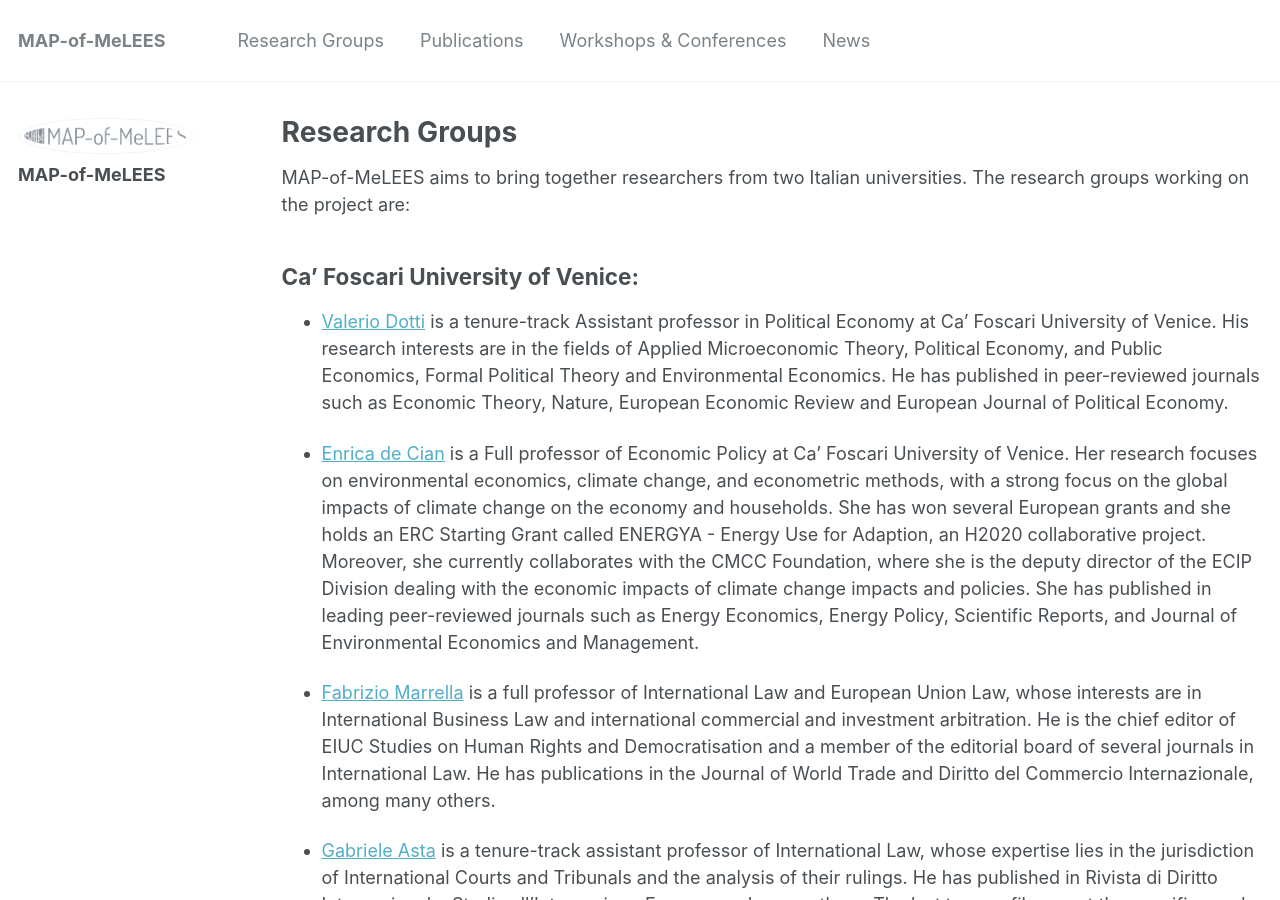
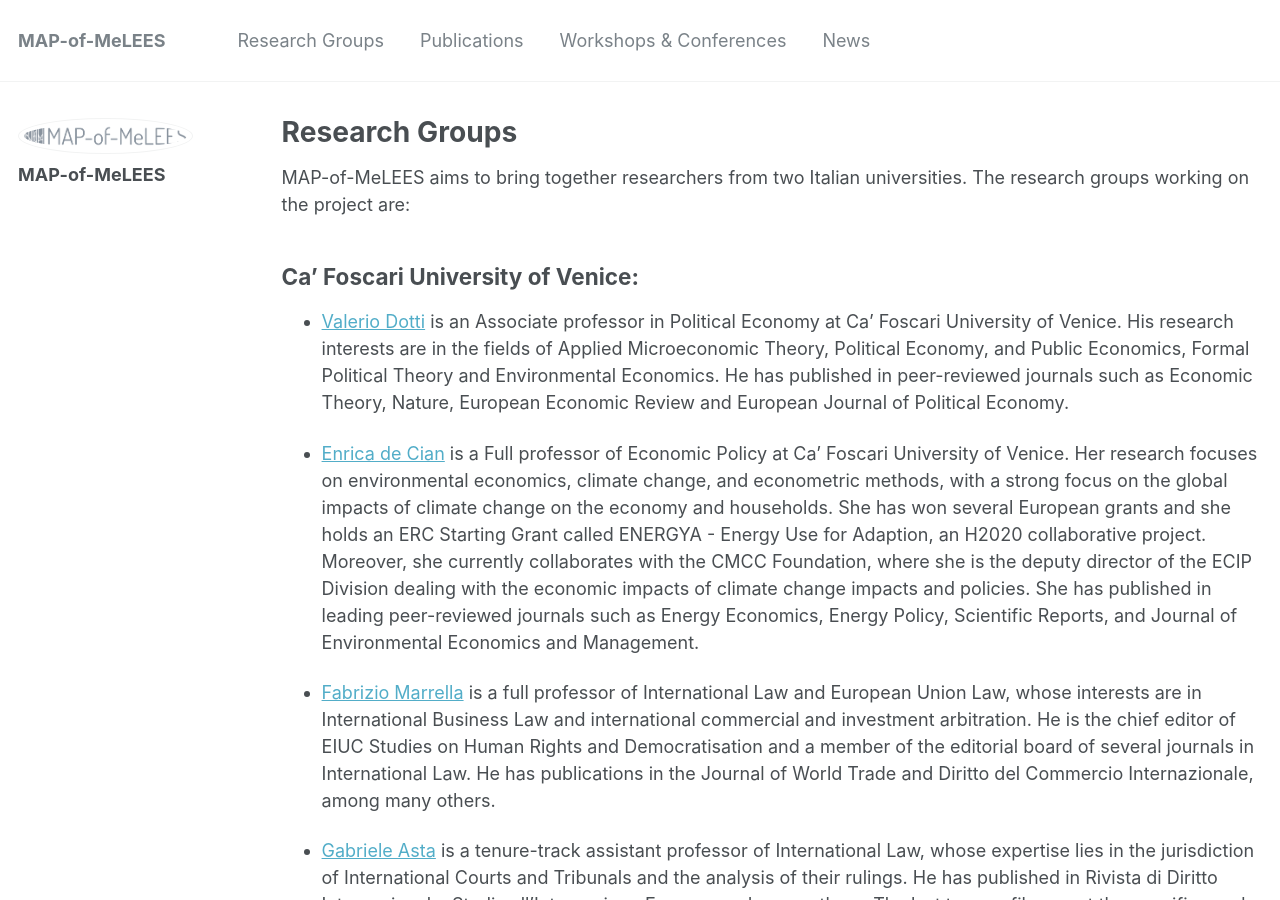
Before and after one commit to valeriodotti/MAP-of-MeLEES, a Jekyll site: the page built from _pages/groups.md, in a window 1280 px wide and 900 px high. Built offline with Jekyll 4.4.1, drawn with Linux system fonts in a browser that asks for light colours.

Commit message:
Update groups.md

```diff
--- a/_pages/groups.md
+++ b/_pages/groups.md
@@ -9,7 +9,7 @@ MAP-of-MeLEES aims to bring together researchers from two Italian universities.
 
 ## Ca' Foscari University of Venice:
 
-* [Valerio Dotti](https://valeriodotti.github.io) is a tenure-track Assistant professor in Political Economy at Ca' Foscari University of Venice. His research interests are in the fields of Applied Microeconomic Theory, Political Economy, and Public Economics, Formal Political Theory and Environmental Economics. He has published in peer-reviewed journals such as Economic Theory, Nature, European Economic Review and European Journal of Political Economy.
+* [Valerio Dotti](https://valeriodotti.github.io) is an Associate professor in Political Economy at Ca' Foscari University of Venice. His research interests are in the fields of Applied Microeconomic Theory, Political Economy, and Public Economics, Formal Political Theory and Environmental Economics. He has published in peer-reviewed journals such as Economic Theory, Nature, European Economic Review and European Journal of Political Economy.
 
 * [Enrica de Cian](https://www.unive.it/data/persone/5591358) is a Full professor of Economic Policy at Ca' Foscari University of Venice. Her research focuses on environmental economics, climate change, and econometric methods, with a strong focus on the global impacts of climate change on the economy and households. She has won several European grants and she holds an ERC Starting Grant called ENERGYA - Energy Use for Adaption, an H2020 collaborative project. Moreover, she currently collaborates with the CMCC Foundation, where she is the deputy director of the ECIP Division dealing with the economic impacts of climate change impacts and policies. She has published in leading peer-reviewed journals such as Energy Economics, Energy Policy, Scientific Reports, and Journal of Environmental Economics and Management.
 
```
